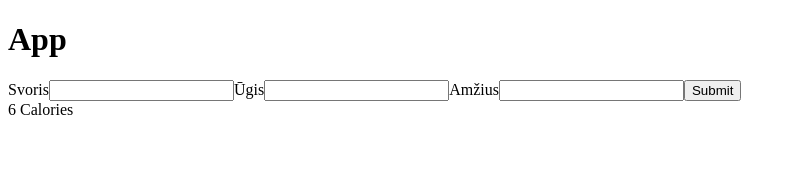
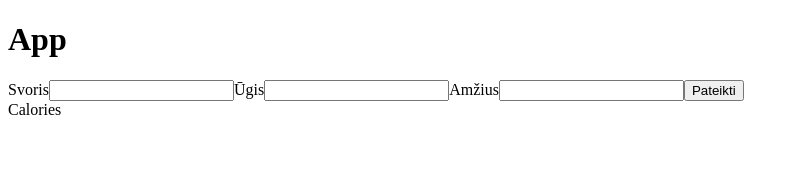
Before and after one commit to LukasKliukas/Calories-calculator-v1, a React (Create React App) app: page / in a window 1280 px wide. Shown: the top 170 px of the page, without its empty margins (0-799 px from the left). Built offline with nearby package versions, Linux system fonts and the light colour scheme; the HTML template or start-up script is replaced by a standard one.

Commit message:
Calories counter without css works

```diff
--- a/src/components/pages/MainPage.jsx
+++ b/src/components/pages/MainPage.jsx
@@ -5,16 +5,14 @@ const MainPage = () => {
   const [weight, setWeight] = useState('');
   const [height, setHeight] = useState('');
   const [age, setAge] = useState('');
+  const [result, setResult] = useState('');
 
+  function caloriesCounter() {
     var myData = {
       weight: weight,
       height: height,
       age: age,
     };
-
-  function submitHandler(event) {
-    event.preventDefault();
-  }
 
     function caloriesCounterBMR() {
       let totalCal = 0;
@@ -24,6 +22,14 @@ const MainPage = () => {
 
     let resultBMR = caloriesCounterBMR();
     let roundResult = Math.round(resultBMR);
+
+    return roundResult;
+  }
+
+  function submitHandler(event) {
+    event.preventDefault();
+    setResult(caloriesCounter());
+  }
 
   return (
     <div>
@@ -49,9 +55,9 @@ const MainPage = () => {
           onChange={(e) => setAge(e.target.value)}
           value={age}
         />
-        <button>Submit</button>
+        <button>Pateikti</button>
       </form>
-      {roundResult} Calories
+      {result} Calories
     </div>
   );
 };
```
Lines whose indentation alone changed are shown as unchanged.
